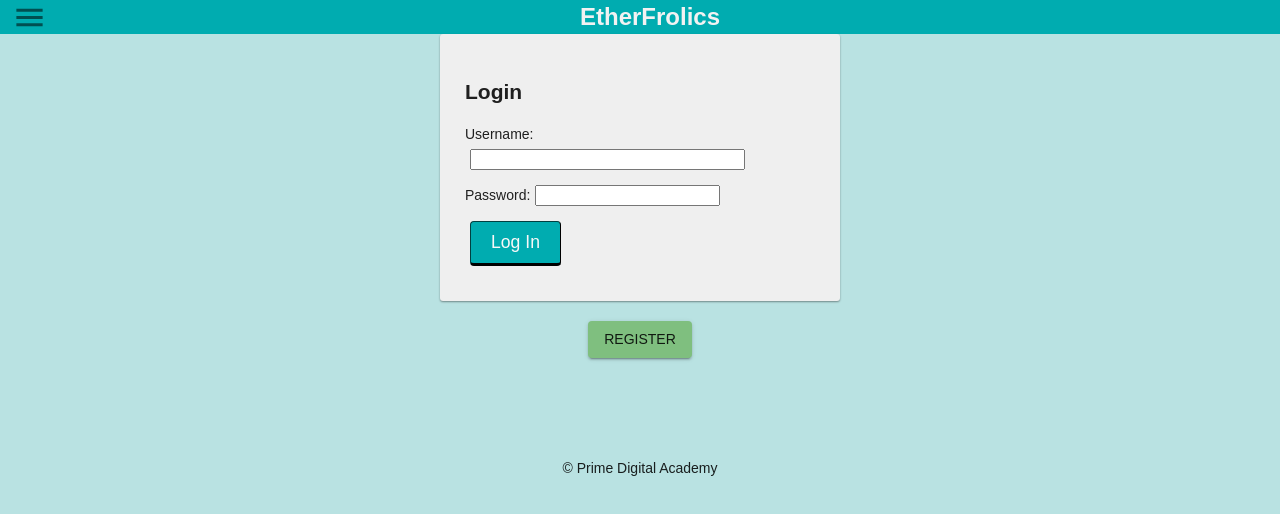
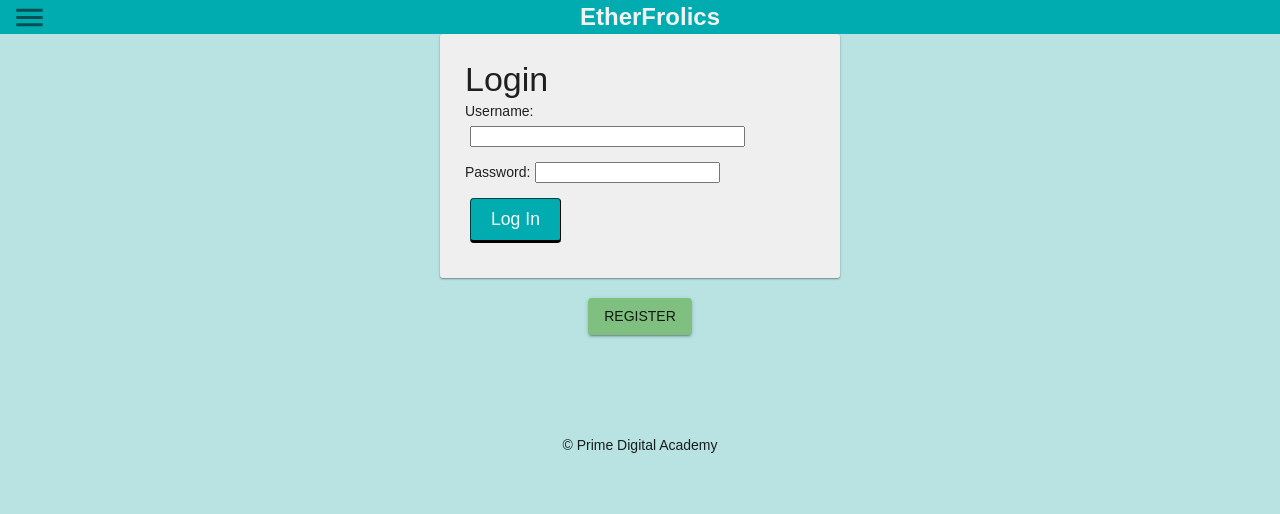
Before and after one commit to TuckerLandis/EtherFrolics, a React (Create React App) app: page /#/user in a window 1280 px wide. Shown: the top 514 px of the page. Built offline with nearby package versions, Linux system fonts and the light colour scheme; no server answers.

Commit message:
image 1194 added

```diff
--- a/src/components/LandingPage/LandingPage.jsx
+++ b/src/components/LandingPage/LandingPage.jsx
@@ -3,7 +3,7 @@ import { Route, useHistory, useLocation } from 'react-router-dom';
 import { useDispatch, useSelector } from 'react-redux';
 
 import './LandingPage.css';
-import EFLOGOSvg from '../../images/etherlogooff.svg';
+import IMG_1194 from '../../images/IMG_1194.JPG';
 
 
 import MobileStepper from '@material-ui/core/MobileStepper';
--- a/src/components/LoginForm/LoginForm.jsx
+++ b/src/components/LoginForm/LoginForm.jsx
@@ -1,6 +1,8 @@
 import React, { useState } from 'react';
 import { useDispatch } from 'react-redux';
 import {useSelector} from 'react-redux';
+import { TextField, Typography } from "@material-ui/core"
+import Button from '@material-ui/core/Button';
 
 function LoginForm() {
   const [username, setUsername] = useState('');
@@ -26,7 +28,7 @@ function LoginForm() {
 
   return (
     <form className="formPanel" onSubmit={login}>
-      <h2>Login</h2>
+      <Typography variant= "h4">Login</Typography>
       {errors.loginMessage && (
         <h3 className="alert" role="alert">
           {errors.loginMessage}
```
Also changed, not shown: documentation/images/IMG_1194.JPG (added).
